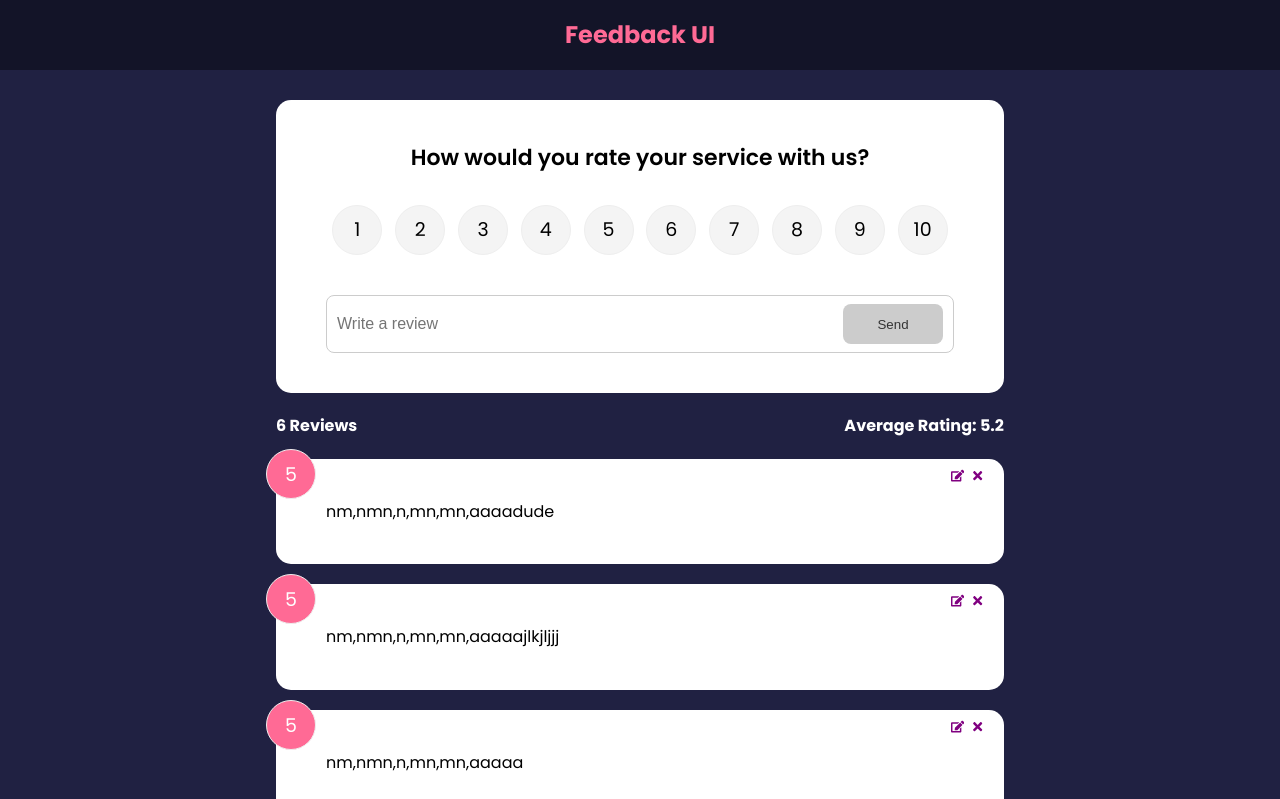
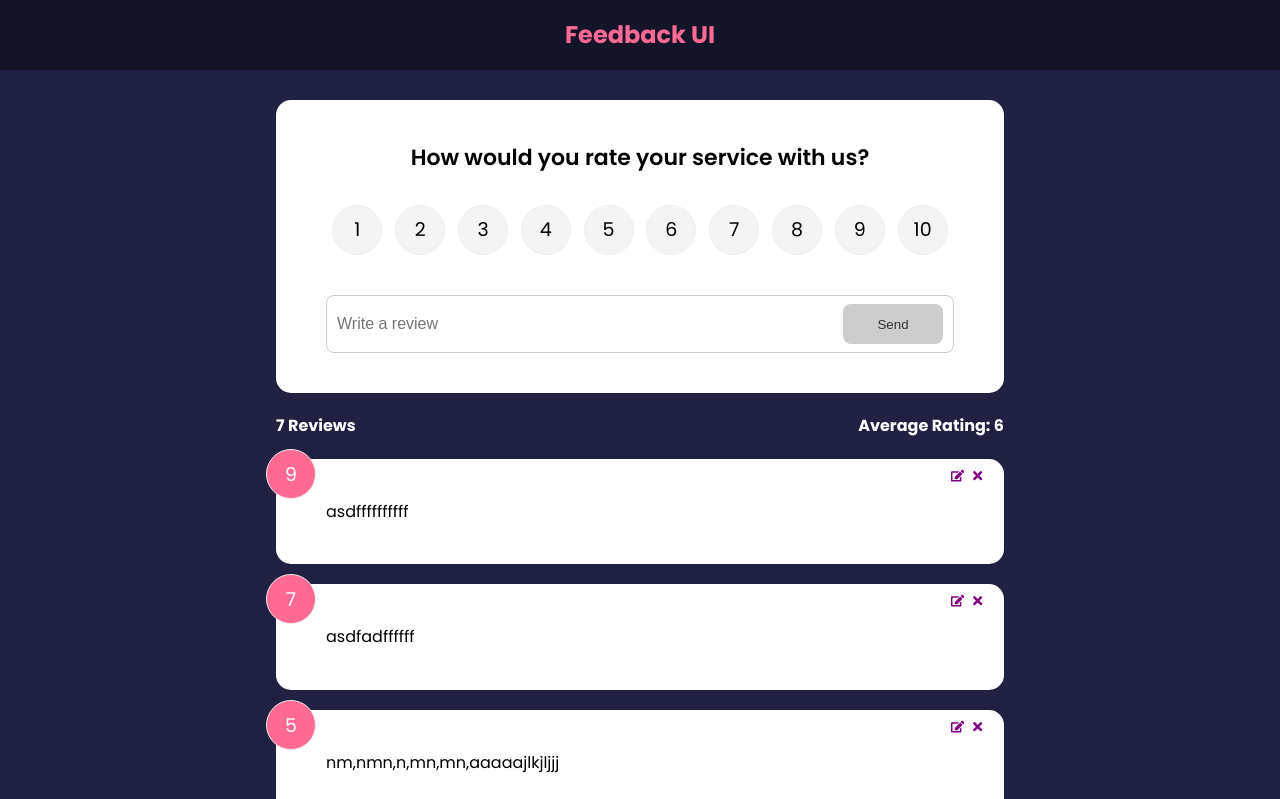
Before and after one commit to codessi/Feedback-app, a React (Create React App) app: page / in a window 1280 px wide. Shown: the top 799 px of the page. Built offline with nearby package versions, Linux system fonts and the light colour scheme; data requests are answered from the project's data file.

Commit message:
optimize

```diff
--- a/db.json
+++ b/db.json
@@ -26,9 +26,14 @@
       "id": 5
     },
     {
-      "text": "nm,nmn,n,mn,mn,aaaadude",
-      "rating": 5,
+      "text": "asdfadffffff",
+      "rating": 7,
       "id": 6
+    },
+    {
+      "text": "asdffffffffff",
+      "rating": 9,
+      "id": 7
     }
   ]
 }
--- a/src/component/FeedbackForm.jsx
+++ b/src/component/FeedbackForm.jsx
@@ -72,22 +72,17 @@ const FeedbackForm = () => {
 
       if (feedbackEdit.edit === true) {
         updateFeedback(feedbackEdit.item.id, newFeedback);
-        setText("");
-        setSelected(null);
         setFeedbackEdit({
           item: {},
           edit: false,
         })
 
-        return
+      } else {
+        addFeedBack(newFeedback);
       }
 
-      // const newItem = {
-      //   id: uuidv4(),
-      //   rating: rating,
-      //   text: text,
-      // };
-      addFeedBack(newFeedback);
+
+
       setRating(10);
       setText("");
       setSelected(null);
```
